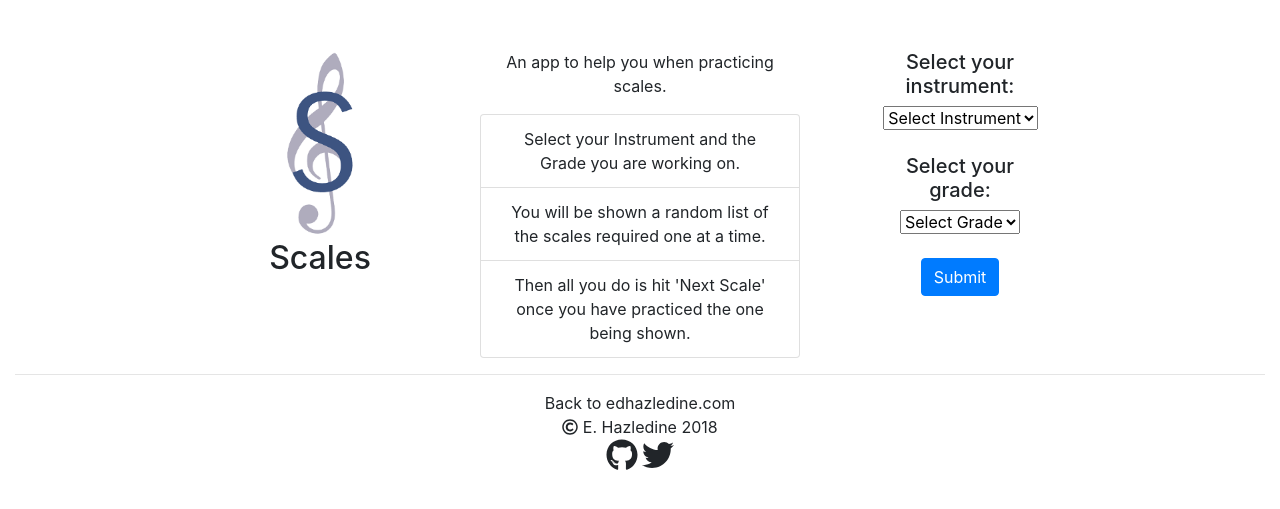
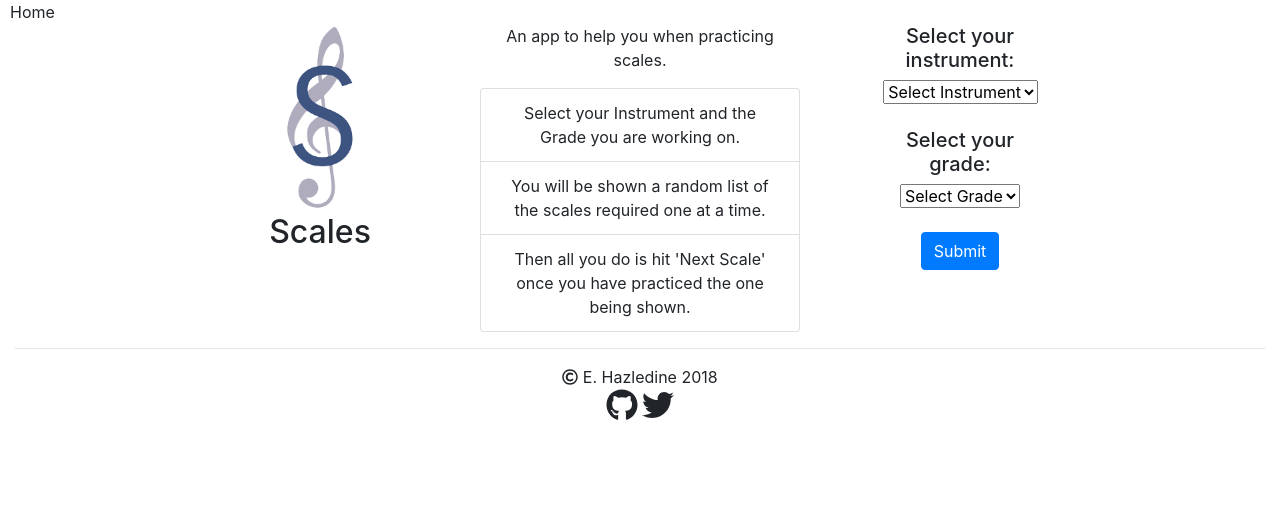
Before and after one commit to edhaz/scales, a Flask app: page / in a window 1280 px wide. Shown: the top 509 px of the page. Run offline with Flask 2, Linux system fonts and the light colour scheme; some libraries are stand-ins or nearby versions.

Commit message:
Move 'Home' link

```diff
--- a/static/styles.css
+++ b/static/styles.css
@@ -1,11 +1,3 @@
-body {
-    margin-top: 50px;
-}
-
-.topEd {
-    margin-top: 100px;
-}
-
 html, body {
     background-color: #FFFFFF;
 }
--- a/templates/finished.html
+++ b/templates/finished.html
@@ -3,7 +3,7 @@
 {% block title %}Scales|Finished{% endblock %}
 
 {% block body %}
-<div class="container-fluid text-center bg-white margin-top-40">
+<div class="container-fluid text-center bg-white">
     <h3><u>Grade {{ grade }} - {{ instrument }}</u></h3>
     <br>
     <p>That's all the scales for today, well done! Come back tomorrow!</p>
--- a/templates/layout.html
+++ b/templates/layout.html
@@ -9,20 +9,21 @@
     <link href="https://fonts.googleapis.com/css?family=Nunito+Sans" rel="stylesheet">
     <script defer src="https://use.fontawesome.com/releases/v5.0.10/js/all.js" integrity="sha384-slN8GvtUJGnv6ca26v8EzVaR9DC58QEwsIk9q1QXdCU8Yu8ck/tL/5szYlBbqmS+" crossorigin="anonymous"></script>
     <script type="text/javascript"> (function() { var css = document.createElement('link'); css.href = '//netdna.bootstrapcdn.com/font-awesome/4.0.3/css/font-awesome.min.css'; css.rel = 'stylesheet'; css.type = 'text/css'; document.getElementsByTagName('head')[0].appendChild(css); })(); </script>
-    <title>Scales</title>
+    <title>Ed Hazledine: {% block title %}{% endblock %}</title>
 </head>
 
-<body style="margin-top:50px">
+<body>
+<a style="margin-left: 10px; margin-top: 10px" href="https://edhazledine.com">Home</a>
     {% block body %}{% endblock %}
     <div class="container-fluid" id="footer">
         <hr>
-        <p class="text-center"><a href="https://edhazledine.com">Back to edhazledine.com</a><br><i class="far fa-copyright"></i> E. Hazledine 2018 <br><a href="https://github.com/edhaz" target="_blank"><i class="fab fa-github fa-2x" title="Github"></i></a>  <a href="https://twitter.com/ed_hazledine" target="_blank"><i class="fab fa-twitter fa-2x" title="Twitter"></i></a></p>
+        <p class="text-center"><i class="far fa-copyright"></i> E. Hazledine 2018 <br><a href="https://github.com/edhaz" target="_blank"><i class="fab fa-github fa-2x" title="Github"></i></a>  <a href="https://twitter.com/ed_hazledine" target="_blank"><i class="fab fa-twitter fa-2x" title="Twitter"></i></a></p>
     </div>
     <script src="//ajax.googleapis.com/ajax/libs/jquery/1.9.1/jquery.min.js"></script>
     <script>window.jQuery || document.write('<script src="{{ url_for('static', filename='jquery.js') }}">\x3C/script>')</script>
     <script src="https://code.jquery.com/jquery-3.3.1.slim.min.js" integrity="sha384-q8i/X+965DzO0rT7abK41JStQIAqVgRVzpbzo5smXKp4YfRvH+8abtTE1Pi6jizo" crossorigin="anonymous"></script>
     <script src="https://cdnjs.cloudflare.com/ajax/libs/popper.js/1.14.0/umd/popper.min.js" integrity="sha384-cs/chFZiN24E4KMATLdqdvsezGxaGsi4hLGOzlXwp5UZB1LY//20VyM2taTB4QvJ" crossorigin="anonymous"></script>
     <script src="https://stackpath.bootstrapcdn.com/bootstrap/4.1.0/js/bootstrap.min.js" integrity="sha384-uefMccjFJAIv6A+rW+L4AHf99KvxDjWSu1z9VI8SKNVmz4sk7buKt/6v9KI65qnm" crossorigin="anonymous"></script>
-</bodyst>
+</body>
 
 </html>
--- a/templates/scales.html
+++ b/templates/scales.html
@@ -4,7 +4,7 @@
 
 {% block body %}
 <script>const scales = {{ scales|tojson }};</script>
-<div class="container-fluid text-center bg-white margin-top-40">
+<div class="container-fluid text-center bg-white">
     <h3><u>Grade {{ grade }} - {{ instrument }}</u></h3>
     <p>Make sure you practice each scale at least 5 times in a row without a mistake!<br>Then click 'Next Scale'.</p>
     <br>
```
Also changed, not shown: 1 other file.
